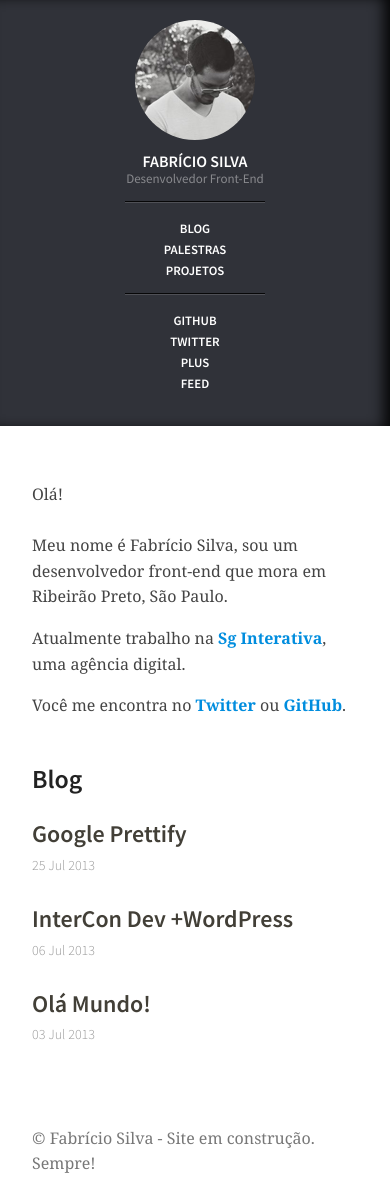
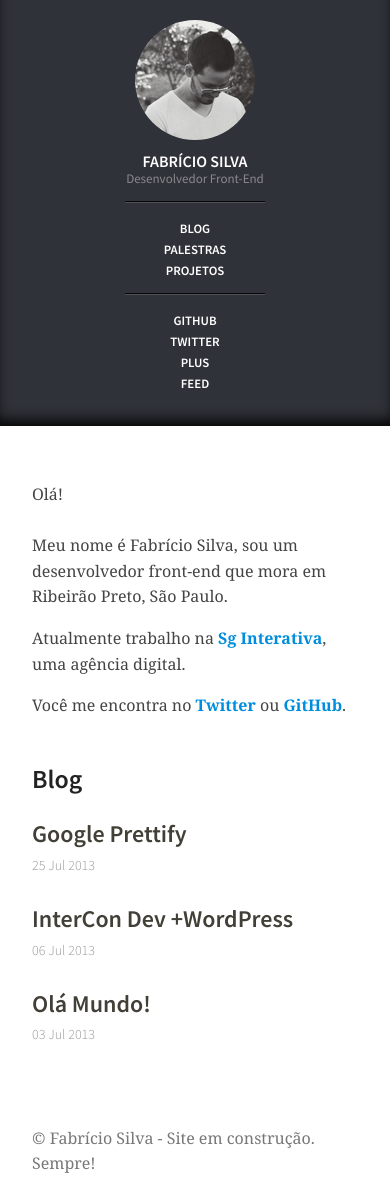
Before and after one commit to fabriciofmsilva/fabriciofmsilva.github.io, a Jekyll site: the page built from index.html, in a window 390 px wide. Built offline with Jekyll 4.4.1, drawn with Linux system fonts in a browser that asks for light colours; nearby versions of some CDN libraries.

Commit message:
Ajuste Media Querie

```diff
--- a/css/main.css
+++ b/css/main.css
@@ -792,11 +792,12 @@
 @media (max-width:768px) {
 
 .header {
-	position: relative;
-	width: 100%;
+	box-shadow: 0px -10px 14px -4px rgba(0,0,0,0.9) inset;
 	height: auto;
 	padding-bottom: 20px;
 	padding-top: 20px;
+	position: relative;
+	width: 100%;
 }
 
 .main {
```
Also changed, not shown: css/main.min.css.
